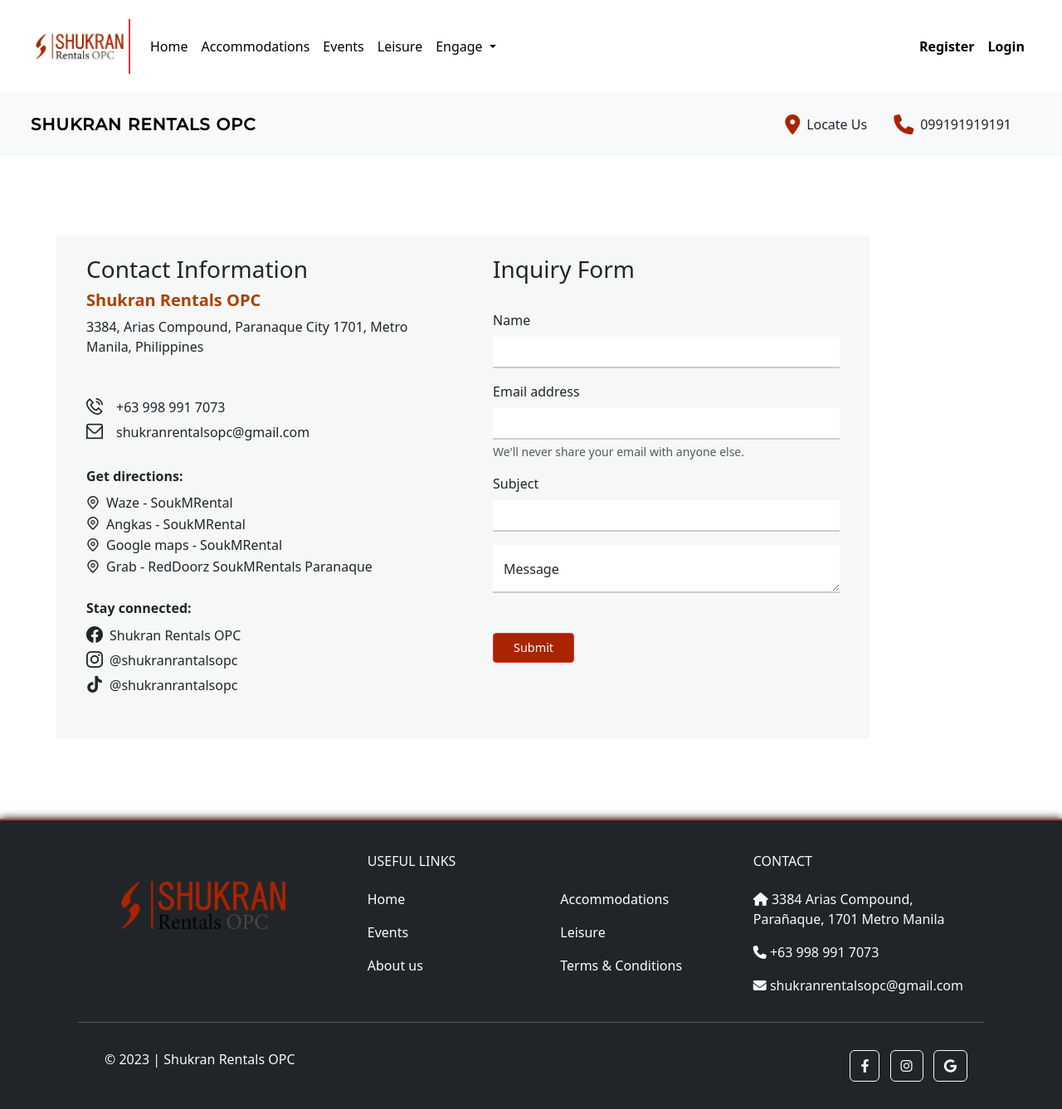
After one commit to mattaniban25/shukran-rentals, a PHP site: page /php/contact-us.php in a window 1280 px wide. The commit adds this page. Shown: the whole page at 83% size. Run offline with PHP 8.4, Linux system fonts and the light colour scheme; some libraries are stand-ins or nearby versions; some web fonts are replaced.

Commit message:
contact us page added + about us page edited

```diff
--- a/css/style.css
+++ b/css/style.css
@@ -34,6 +34,10 @@
     margin-bottom: 30px;
 }
 
+.text-danger
+{
+    color:#aa2400;
+}
 .btn-danger{
     background-color: #aa2400;
     font-size: 0.9rem;
--- a/index.php
+++ b/index.php
@@ -70,7 +70,7 @@
                                 </a>
                                 <ul class="dropdown-menu">
                                     <li><a class="nav-item page-header nav-link dropdown-item" href="php/about-us.php">About us</a></li>
-                                    <li><a class="nav-item page-header nav-link dropdown-item" href="#">Contact us</a></li>
+                                    <li><a class="nav-item page-header nav-link dropdown-item" href="php/contact-us.php">Contact us</a></li>
                                     <li><a class="nav-item page-header nav-link dropdown-item" href="terms.php">Terms & Conditions</a></li>
                                 </ul>
                             </li>
--- /dev/null
+++ b/php/contact-us.php
@@ -0,0 +1,99 @@
+<!DOCTYPE html>
+<html lang="en">
+  <head>
+    <meta charset="utf-8" />
+    <meta name="viewport" content="width=device-width, initial-scale=1">
+    <meta name="author" content="ANIBAN, MATTHEW EMMANUEL DJ." />
+
+    <!-- social links logo -->
+    <link rel="stylesheet" href="https://cdnjs.cloudflare.com/ajax/libs/font-awesome/6.1.1/css/all.min.css" />
+
+    <!-- bootleg -->
+    <link href="https://cdn.jsdelivr.net/npm/bootstrap@5.3.0/dist/css/bootstrap.min.css" rel="stylesheet" integrity="sha384-9ndCyUaIbzAi2FUVXJi0CjmCapSmO7SnpJef0486qhLnuZ2cdeRhO02iuK6FUUVM" crossorigin="anonymous">
+    <script src="https://cdn.jsdelivr.net/npm/bootstrap@5.3.0/dist/js/bootstrap.bundle.min.js" integrity="sha384-geWF76RCwLtnZ8qwWowPQNguL3RmwHVBC9FhGdlKrxdiJJigb/j/68SIy3Te4Bkz" crossorigin="anonymous"></script>
+
+    <link rel='stylesheet' href='https://cdn-uicons.flaticon.com/2.0.0/uicons-regular-straight/css/uicons-regular-straight.css'>
+    <link rel='stylesheet' href='https://cdn-uicons.flaticon.com/2.0.0/uicons-brands/css/uicons-brands.css'>
+
+    <!-- CSS FILE -->
+    <link rel="stylesheet" href="../css/style.css">
+
+    <title>Shukran Rentals - Login</title>
+
+  </head>
+
+  <body>
+    <?php include 'header.php'; ?>
+
+    <main>
+      <div class="container pt-5 pb-5 mt-5 mb-5">
+        <div class="row " style="width:fit-content; background-color:#f5f8f7;">
+            <div class="col-lg-6 col-sm-12">
+                <div class="container p-4">
+                    <h3 align="left">Contact Information</h3>
+                    <h5 class="fw-semibold" style="color:#aa4200;">Shukran Rentals OPC</h5>
+                    <p class="mb-5">3384, Arias Compound, Paranaque City 1701, Metro Manila, Philippines</p>
+
+
+                    <ul style="padding-left:0;" class="mb-4">
+                        <li><i class="fi fi-rs-phone-call pe-3 fs-5 align-middle"></i>+63 998 991 7073</li>
+                        <li><i class="fi fi-rs-envelope pe-3 fs-5 align-middle"></i>shukranrentalsopc@gmail.com</li>
+                    </ul>
+
+                    <p class="fw-semibold mb-2">Get directions:</p>
+
+                    <ul style="padding-left:0;" class="mb-4">
+                        <li><i class="fi fi-rs-marker pe-2 align-middle"></i>Waze - SoukMRental </li>
+                        <li><i class="fi fi-rs-marker pe-2 align-middle"></i>Angkas - SoukMRental </li>
+                        <li><i class="fi fi-rs-marker pe-2 align-middle"></i>Google maps - SoukMRental</li>
+                        <li><i class="fi fi-rs-marker pe-2 align-middle"></i>Grab - RedDoorz SoukMRentals Paranaque</li>
+                    </ul>
+
+
+                    <p class="fw-semibold mb-2">Stay connected:</p>
+
+                    <ul style="padding-left:0;" class="mb-4">
+                        <li><i class="fi fi-brands-facebook pe-2 align-middle fs-5"></i>Shukran Rentals OPC</li>
+                        <li><i class="fi fi-brands-instagram pe-2 align-middle fs-5"></i></i>@shukranrantalsopc</li>
+                        <li><i class="fi fi-brands-tik-tok pe-2 align-middle fs-5"></i>@shukranrantalsopc</li>
+                    </ul>
+
+                </div>
+            </div>
+
+            <div class="col-lg-6 col-sm-12">
+                <div class="container p-4">
+                    <h3 align="left">Inquiry Form</h3>
+                    <br>
+                    <form>
+                        <div class="mb-3">
+                            <label for="exampleInputEmail1" class="form-label">Name</label>
+                            <input type="email" class="form-control" id="exampleInputEmail1" aria-describedby="emailHelp">
+                        </div>
+                        <div class="mb-3">
+                            <label for="exampleInputEmail1" class="form-label">Email address</label>
+                            <input type="email" class="form-control" id="exampleInputEmail1" aria-describedby="emailHelp">
+                            <div id="emailHelp" class="form-text">We'll never share your email with anyone else.</div>
+                        </div>
+                        <div class="mb-3">
+                            <label for="exampleInputEmail1" class="form-label">Subject</label>
+                            <input type="email" class="form-control" id="exampleInputEmail1" aria-describedby="emailHelp">
+                        </div>
+                        <div class="form-floating mb-5">
+                            <textarea class="form-control" placeholder="Leave a comment here" id="floatingTextarea"></textarea>
+                            <label for="floatingTextarea">Message</label>
+                        </div>
+
+
+                        <button type="submit" class="btn btn-danger pe-4 ps-4 rounded-1">Submit</button>
+                    </form>
+
+                </div>
+            </div>
+        </div>
+      </div>
+    </main>
+
+    <?php include 'footer.php'; ?>
+  </body>
+</html>
--- a/php/header.php
+++ b/php/header.php
@@ -31,7 +31,7 @@
                                 </a>
                                 <ul class="dropdown-menu">
                                     <li><a class="nav-item page-header nav-link dropdown-item" href="about-us.php">About us</a></li>
-                                    <li><a class="nav-item page-header nav-link dropdown-item" href="#">Contact us</a></li>
+                                    <li><a class="nav-item page-header nav-link dropdown-item" href="contact-us.php">Contact us</a></li>
                                     <li><a class="nav-item page-header nav-link dropdown-item" href="terms.php">Terms & Conditions</a></li>
                                 </ul>
                             </li>
```
Also changed, not shown: php/about-us.php (+16 -10 lines), php/accommodations.php (+31 -33 lines), php/barkada-room.php (+6 -1 lines), php/executive-room.php (+7 -2 lines), php/leisure.php (+5 -8 lines), IMAGES/Rooms/Barkada Rooms/barkada4.jpeg (deleted), IMAGES/Rooms/Barkada Rooms/barkada4.jpg (added), IMAGES/Rooms/Barkada Rooms/barkada5.jpeg (deleted), IMAGES/Rooms/Barkada Rooms/barkada5.jpg (added), IMAGES/Rooms/Executive Suite Room/executive2.jpeg (deleted), 4 other files.
